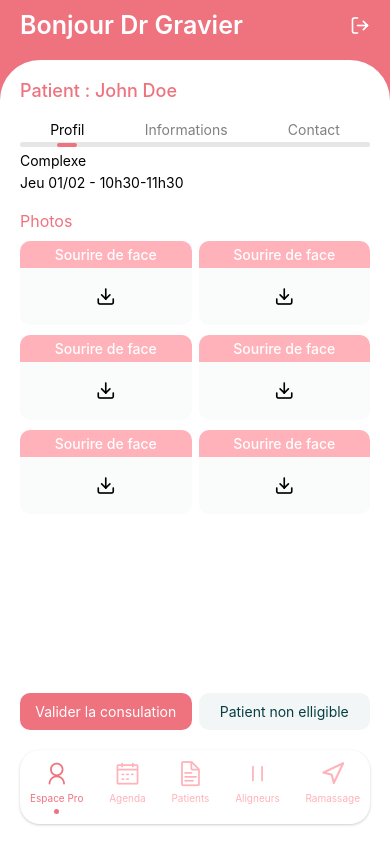
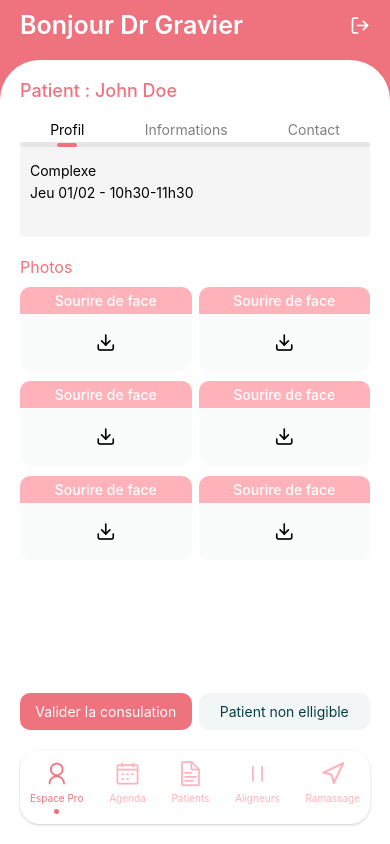
Before and after one commit to LouizD/j-test, a React Native app: screen /Home in a window 390 px wide. Built offline with nearby package versions, Linux system fonts and the light colour scheme.

Commit message:
fix: add second grey value, set minHeight for patientInfo

```diff
--- a/src/_var.js
+++ b/src/_var.js
@@ -6,7 +6,8 @@ const colors = {
   black: '#000',
   green1: '#F3F6F6',
   green2: '#063F43',
-  grey: '#E6E6E6'
+  grey1: '#E6E6E6',
+  grey2: '#f5f5f5',
 }
 
 const dummyData = {
--- a/src/components/PatientInfo/PatientInfo.js
+++ b/src/components/PatientInfo/PatientInfo.js
@@ -10,7 +10,7 @@ const PatientInfo = props => {
   const [show, setShow] = useState("profile");
 
   let content = (
-    <View>
+    <View style={styleSheet.container}>
         <Text style={styleSheet.text}>{dummyData.patientStatus}</Text>
         <Text style={styleSheet.text}>{dummyData.patientMeeting}</Text>
       </View>
@@ -19,7 +19,7 @@ const PatientInfo = props => {
   switch(show) {
     case 'profile':
       content = (
-        <View>
+        <View style={styleSheet.container}>
             <Text style={styleSheet.text}>{dummyData.patientStatus}</Text>
             <Text style={styleSheet.text}>{dummyData.patientMeeting}</Text>
           </View>
@@ -27,7 +27,7 @@ const PatientInfo = props => {
     break;
     case 'info':
       content = (
-        <View>
+        <View style={styleSheet.container}>
           <Text style={styleSheet.text}>Références : {dummyData.patientId}</Text>
           <Text style={styleSheet.text}>Date de naissance : {dummyData.patientBirthday}</Text>
           <Text style={styleSheet.text}>Âge : {dummyData.patientAge}</Text>
@@ -36,7 +36,7 @@ const PatientInfo = props => {
     break;
     case 'contact':
       content = (
-        <View>
+        <View style={styleSheet.container}>
           <Text style={styleSheet.text}>E-mail : {dummyData.patientEmail}</Text>
           <Text style={styleSheet.text}>Téléphone portable : {dummyData.patientPhone}</Text>
         </View>
--- a/src/components/PatientInfo/PatientInfo.style.js
+++ b/src/components/PatientInfo/PatientInfo.style.js
@@ -3,6 +3,14 @@ import { StyleSheet, Dimensions, Platform } from 'react-native';
 import { colors } from '../../_var';
 
 const styleSheet = StyleSheet.create({
+  container: {
+    backgroundColor: colors.grey2,
+    borderBottomLeftRadius: 5,
+    borderBottomRightRadius:5,
+    padding: 10,
+    minHeight: 90,
+
+  },
   patientName: {
     fontSize: 18,
     fontWeight: '500',
@@ -13,12 +21,11 @@ const styleSheet = StyleSheet.create({
     flexDirection: 'row',
     justifyContent: 'space-around',
     marginTop: 20,
-    //marginBottom: 10,
   },
   line: {
     height: 5,
     width: '100%',
-    backgroundColor: colors.grey,
+    backgroundColor: colors.grey1,
     borderRadius: 5,
     position:'absolute',
     bottom: 0,
--- a/src/components/PatientLink/PatientLink.style.js
+++ b/src/components/PatientLink/PatientLink.style.js
@@ -21,7 +21,7 @@ const styleSheet = StyleSheet.create({
     backgroundColor: colors.red1,
   },
   hairlineInactive: {
-    backgroundColor: colors.grey,
+    backgroundColor: colors.grey1,
   },
   hairline: {
     borderRadius: 5,
```
